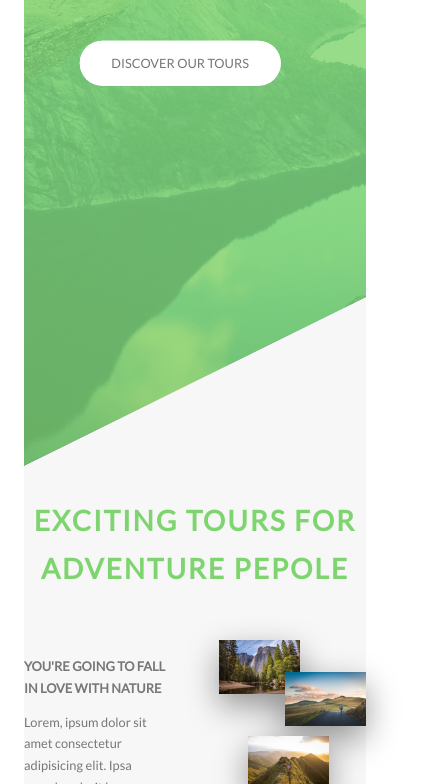
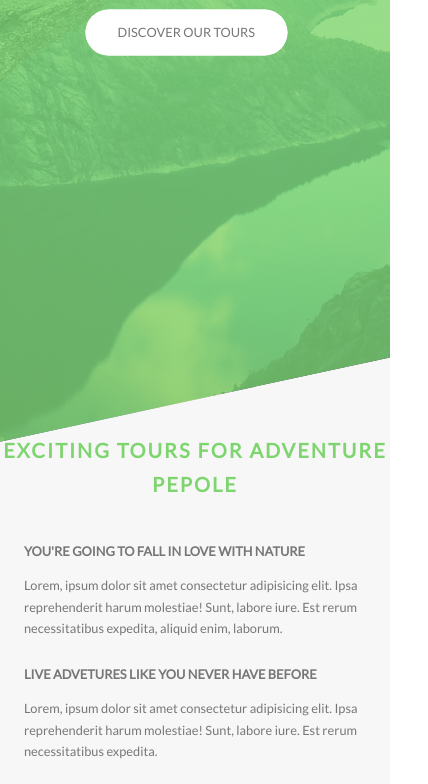
Before and after one commit to TalPO24/Natours-project, a website: page index.html in a window 390 px wide. Shown: the part 360-1144 px from the top of the page, 428 px wide, since content can reach past the window. Drawn offline with Linux system fonts and the light colour scheme.

Commit message:
Writing Media Queries-Tours, Stories and Booking

```diff
--- a/sass/abstracts/_mixins.scss
+++ b/sass/abstracts/_mixins.scss
@@ -19,7 +19,7 @@
 
 0 - 600px:   Phone
 
-600 - 900px: Tablet potrait
+600 - 900px: Tablet portrait
 
 900 - 1200px: Tablet landscape
 
--- a/sass/abstracts/_variables.scss
+++ b/sass/abstracts/_variables.scss
@@ -18,6 +18,7 @@ $default-font-size: 1.6rem;
 // GRID
 $grid-width: 114rem;
 $gutter-vertical: 8rem;
+$gutter-vertical-small: 6rem;
 $gutter-horizontal: 6rem;
 //shadow
 $box-shadow: 0 1.5rem 4rem rgba($color-black, 0.15);
--- a/sass/base/_base.scss
+++ b/sass/base/_base.scss
@@ -24,4 +24,8 @@ html {
 
 body {
   box-sizing: border-box;
+  padding: 3rem;
+  @include respond(tab-port) {
+    padding: 0;
   }
+}
--- a/sass/base/_typography.scss
+++ b/sass/base/_typography.scss
@@ -3,8 +3,7 @@ body {
   font-weight: 400;
   /* font-size: 16px; */
   line-height: 1.7;
-  color: #777;
-  padding: 3rem;
+  color: $color-grey-dark;
 }
 
 .heading-primary {
@@ -20,6 +19,10 @@ body {
     animation: moveInLeft 1s ease-out;
     animation-duration: 1s;
     animation-timing-function: ease-out;
+    @include respond(phone) {
+      letter-spacing: 1rem;
+      font-size: 5rem;
+    }
     /*
   animation-delay: 3s;
   animation-iteration-count: 3;
@@ -31,6 +34,9 @@ body {
     font-weight: 700;
     letter-spacing: 1.75rem;
     animation: moveInRight 1s ease-out;
+    @include respond(phone) {
+      letter-spacing: 0.5rem;
+    }
   }
 }
 
@@ -48,6 +54,12 @@ body {
   color: transparent;
   letter-spacing: 2px;
   transition: all 0.2s;
+  @include respond(tab-port) {
+    font-size: 3rem;
+  }
+  @include respond(phone) {
+    font-size: 2.5rem;
+  }
   &:hover {
     transform: skewY(2deg) skewX(15deg) scale(1.1);
     text-shadow: 5rem 1rem 2rem rgba($color-black, 0.2);
--- a/sass/base/_utilities.scss
+++ b/sass/base/_utilities.scss
@@ -8,10 +8,16 @@
 
 .u-margin-bottom-medium {
   margin-bottom: 4rem !important;
+  @include respond(tab-port) {
+    margin-bottom: 3rem !important;
+  }
 }
 
 .u-margin-bottom-big {
   margin-bottom: 8rem !important;
+  @include respond(tab-port) {
+    margin-bottom: 5rem !important;
+  }
 }
 
 .u-margin-top-big {
--- a/sass/components/_composition.scss
+++ b/sass/components/_composition.scss
@@ -8,17 +8,37 @@
     z-index: 10;
     transition: all 0.2s;
     outline-offset: 2rem;
+    @include respond(tab-port) {
+      float: left;
+      position: relative;
+      width: 33.333333%;
+      box-shadow: 0 1.5rem 3rem rgba($color-black, 0.2);
+    }
     &--p1 {
       left: 0;
       top: -2rem;
+      @include respond(tab-port) {
+        top: 0;
+        transform: scale(1.2);
+      }
     }
     &--p2 {
       right: 0;
       top: 2rem;
+      @include respond(tab-port) {
+        top: -1rem;
+        transform: scale(1.3);
+        z-index: 100;
+      }
     }
     &--p3 {
       left: 20%;
       top: 10rem;
+      @include respond(tab-port) {
+        top: 1rem;
+        left: 0;
+        transform: scale(1.1);
+      }
     }
     &:hover {
       outline: 1.5rem solid $color-primary;
--- a/sass/components/_feature-box.scss
+++ b/sass/components/_feature-box.scss
@@ -6,6 +6,9 @@
   border-radius: 3px;
   box-shadow: $box-shadow;
   transition: transform 0.3s;
+  @include respond(tab-port) {
+    padding: 2rem;
+  }
   &__icon {
     font-size: 6rem;
     margin-bottom: 0.5rem;
@@ -16,6 +19,9 @@
     );
     -webkit-background-clip: text;
     color: transparent;
+    @include respond(tab-port) {
+      margin-bottom: 0;
+    }
   }
   &:hover {
     transform: translateY(-1.5rem) scale(1);
--- a/sass/layout/_footer.scss
+++ b/sass/layout/_footer.scss
@@ -3,9 +3,15 @@
   padding: 10rem 0;
   font-size: 1.4rem;
   color: $color-grey-light-1;
+  @include respond(tab-port) {
+    padding: 8rem 0;
+  }
   &__logo-box {
     text-align: center;
     margin-bottom: 8rem;
+    @include respond(tab-port) {
+      margin-bottom: 6rem;
+    }
   }
   &__logo {
     width: 15rem;
@@ -15,6 +21,10 @@
     border-top: 1px solid $color-grey-dark;
     padding-top: 2rem;
     display: inline-block;
+    @include respond(tab-port) {
+      width: 100%;
+      text-align: center;
+    }
   }
   &__list {
     list-style: none;
@@ -47,5 +57,9 @@
     padding-top: 2rem;
     width: 80%;
     float: right;
+    @include respond(tab-port) {
+      width: 100%;
+      float: none;
+    }
   }
 }
--- a/sass/layout/_grid.scss
+++ b/sass/layout/_grid.scss
@@ -3,12 +3,26 @@
   margin: 0 auto;
   &:not(:last-child) {
     margin-bottom: $gutter-vertical;
+    @include respond(tab-port) {
+      margin-bottom: $gutter-vertical-small;
+    }
+  }
+  @include respond(tab-port) {
+    max-width: 50rem;
+    padding: 0 3rem;
   }
   @include clearfix;
   [class^="col-"] {
     float: left;
     &:not(:last-child) {
       margin-right: $gutter-horizontal;
+    }
+    @include respond(tab-port) {
+      margin-right: 0;
+      margin-bottom: $gutter-vertical-small;
+    }
+    @include respond(tab-port) {
+      width: 100% !important;
     }
   }
   .col-1-of-2 {
--- a/sass/layout/_header.scss
+++ b/sass/layout/_header.scss
@@ -11,6 +11,10 @@
   position: relative;
   -webkit-clip-path: polygon(0 0, 100% 0, 100% 75vh, 0 100%);
   clip-path: polygon(0 0, 100% 0, 100% 75vh, 0 100%);
+  @include respond(phone) {
+    -webkit-clip-path: polygon(0 0, 100% 0, 100% 85vh, 0 100%);
+    clip-path: polygon(0 0, 100% 0, 100% 85vh, 0 100%);
+  }
   &__logo-box {
     position: absolute;
     top: 4rem;
--- a/sass/layout/_navigation.scss
+++ b/sass/layout/_navigation.scss
@@ -14,6 +14,14 @@
     box-shadow: 0 1rem 3rem rgba($color-black, 0.1);
     text-align: center;
     cursor: pointer;
+    @include respond(tab-port) {
+      top: 4rem;
+      right: 4rem;
+    }
+    @include respond(phone) {
+      top: 3rem;
+      right: 3rem;
+    }
   }
   &__background {
     height: 6rem;
@@ -28,7 +36,14 @@
     );
     z-index: 1000;
     transition: transform 0.8s cubic-bezier(0.86, 0, 0.07, 1);
-    // transform: scale(80);
+    @include respond(tab-port) {
+      top: 4.5rem;
+      right: 4.5rem;
+    }
+    @include respond(phone) {
+      top: 3.5rem;
+      right: 3.5rem;
+    }
   }
   &__nav {
     height: 100vh;
--- a/sass/pages/_home.scss
+++ b/sass/pages/_home.scss
@@ -2,6 +2,9 @@
   background-color: $color-grey-light-1;
   padding: 25rem 0;
   margin-top: -20vh;
+  @include respond(tab-port) {
+    padding: 20rem 0;
+  }
 }
 
 .section-features {
@@ -18,17 +21,26 @@
   & > * {
     transform: skewY(7deg);
   }
+  @include respond(tab-port) {
+    padding: 10rem 0;
+  }
 }
 
 .section-tours {
   background-color: $color-grey-light-1;
   padding: 25rem 0 15rem 0;
-  margin-top: -11.5rem;
+  margin-top: -10rem;
+  @include respond(tab-port) {
+    padding: 20rem 0 10rem 0;
+  }
 }
 
 .section-stories {
   padding: 15rem 0;
   position: relative;
+  @include respond(tab-port) {
+    padding: 10rem 0;
+  }
 }
 
 .section-book {
@@ -38,6 +50,9 @@
     $color-primary-light,
     $color-primary-dark
   );
+  @include respond(tab-port) {
+    padding: 10rem 0;
+  }
 }
 
 .book {
```
Also changed, not shown: sass/main.css, 1 other file. Lines whose indentation alone changed are shown as unchanged.
